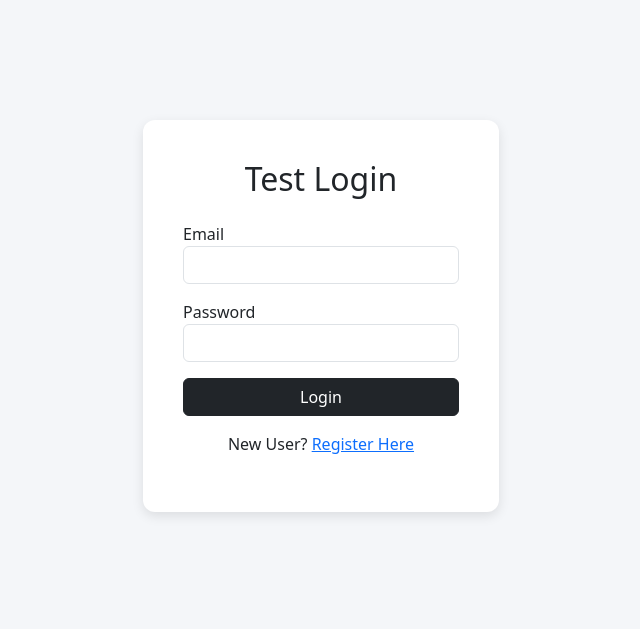
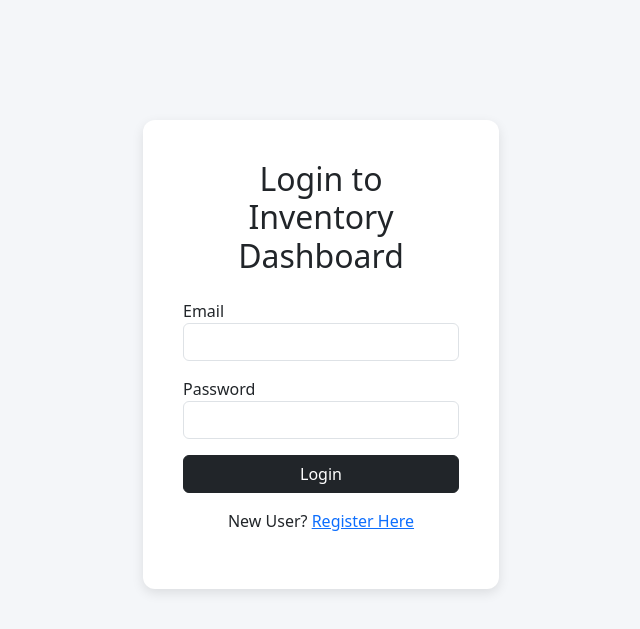
Before and after one commit to yoginderbagga/flask-postgres-backend, a Flask app: page /login in a window 1280 px wide. Shown: the top 629 px of the page, without its empty margins (319-959 px from the left). Run offline with Flask 3, Linux system fonts and the light colour scheme; some libraries are stand-ins or nearby versions.

```diff
--- a/templates/login.html
+++ b/templates/login.html
@@ -26,7 +26,7 @@
 
             <div class="login-card">
 
-                <h2 class="text-center mb-4">Test Login</h2>
+                <h2 class="text-center mb-4"> Login to Inventory Dashboard </h2>
 
                 <form method="POST">
 
```
